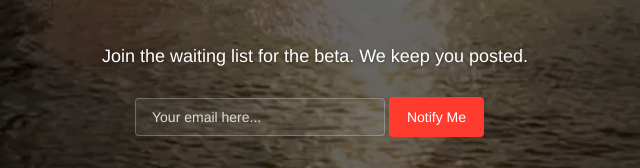
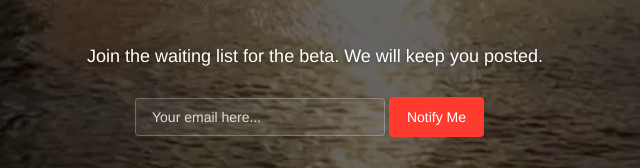
Before and after one commit to foxrtb/foxrtb.github.io, a plain HTML site: page index.html in a window 1280 px wide. Shown: the part 623-791 px from the top of the page, 325-965 px from the left. Drawn offline with Linux system fonts and the light colour scheme; a web font is replaced by a local one.

Commit message:
index update

```diff
--- a/index.html
+++ b/index.html
@@ -85,7 +85,7 @@
 
             <div class="subscribe">
                 <h5 class="info-text">
-                    Join the waiting list for the beta. We keep you posted.
+                    Join the waiting list for the beta. We will keep you posted.
                 </h5>
                 <div class="row">
                     <div class="col-md-4 col-md-offset-4 col-sm6-6 col-sm-offset-3 ">
```
